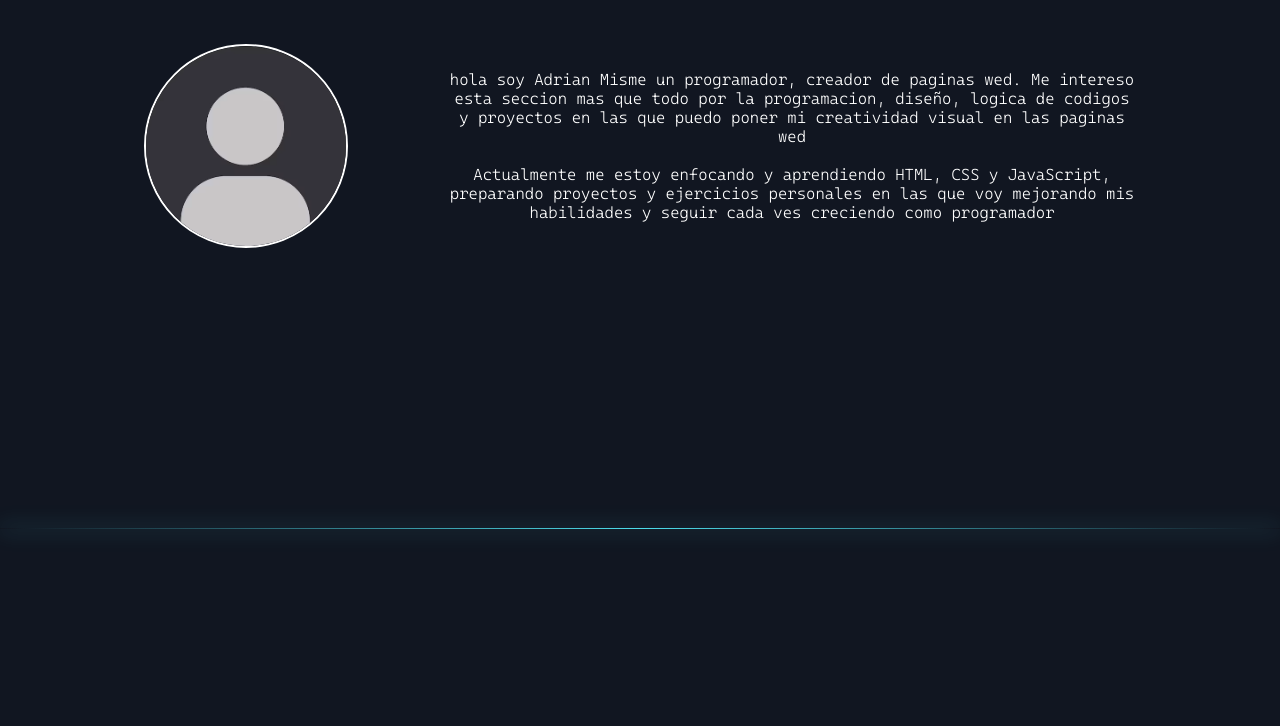
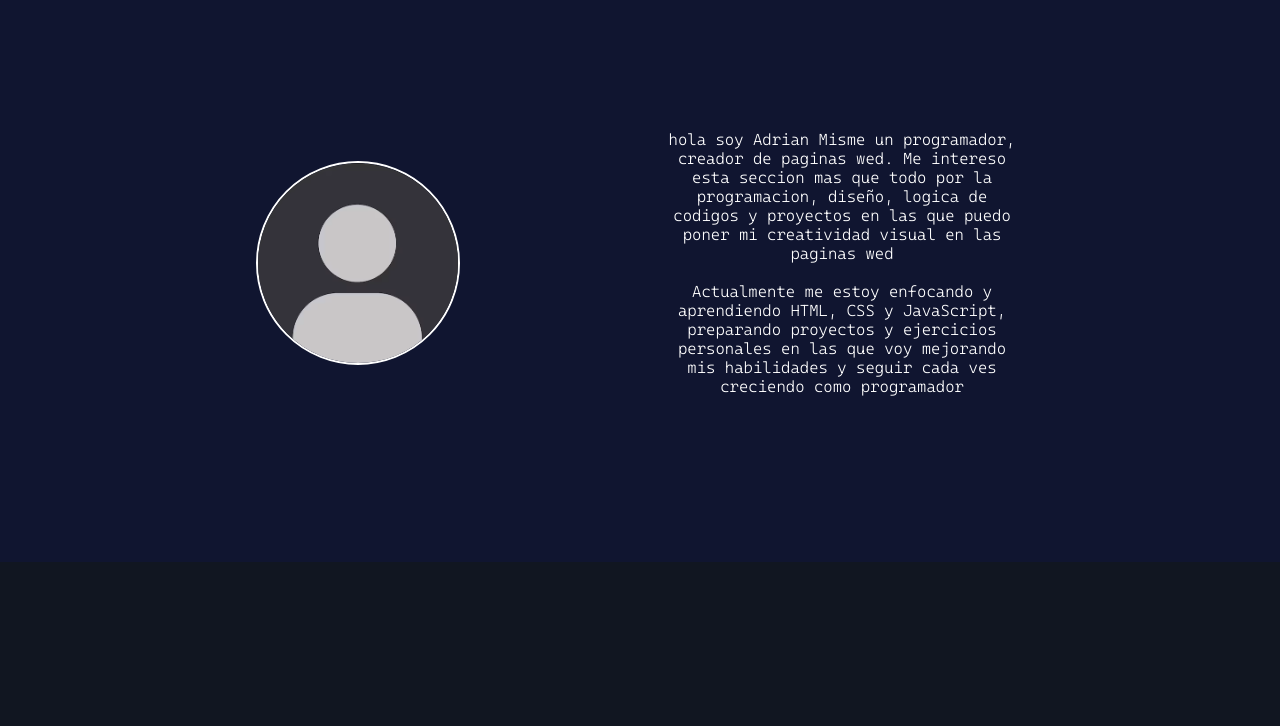
Before and after one commit to adrian-157-1/Algoritmos-4-12_AdrianMisme, a plain HTML site: page TP1-CSS_HTML-Adrian_Misme/index.html in a window 1280 px wide. Shown: the part 454-1180 px from the top of the page. Drawn offline with Linux system fonts and the light colour scheme.

Commit message:
Add files via upload

```diff
--- a/TP1-CSS_HTML-Adrian_Misme/src/styles.css
+++ b/TP1-CSS_HTML-Adrian_Misme/src/styles.css
@@ -38,11 +38,11 @@
 
 /* SEPARADORES */
 hr{
+    margin: 0;
     border: none;
     height: 1px;
     box-shadow: 0 0 20px #4dddeb;
     background: linear-gradient(to right, transparent, #4dddeb, transparent);
-    margin: 200px 0;
 }
 
 
@@ -102,16 +102,17 @@
 
 /* SOBRE MI */
 #sobre-mi{
-    padding: 80px 20px;
     text-align: center;
 }
 
 .sobre-container{
+    background-color: #00f1;
+    padding: 150px 20%;
     display: flex;
     justify-content: center;
     align-items: center;
-    gap: 100px;
-    margin: 0 10%;
+    gap: 200px;
+    margin-bottom: 20%;
     font-family: 'cascadiamono';
 }
 
@@ -129,6 +130,11 @@
 
 
 /* HABILIDADES */
+
+#habilidades{
+    margin: 20% 0;
+}
+
 .skills-container{
     display: flex;
     justify-content: center;
@@ -169,6 +175,10 @@
 
 
 /* PROYECTOS */
+#proyectos{
+    margin: 20% 0;
+}
+
 .projects-container{
     display: grid;
     grid-template-columns: repeat(auto-fit, minmax(260px, 280px));
@@ -222,6 +232,7 @@
 
 /* CONTACTO */
 footer{
+    background-color: black;
     text-align: center;
     padding: 30px;
     font-family: 'cascadiamono';
```
